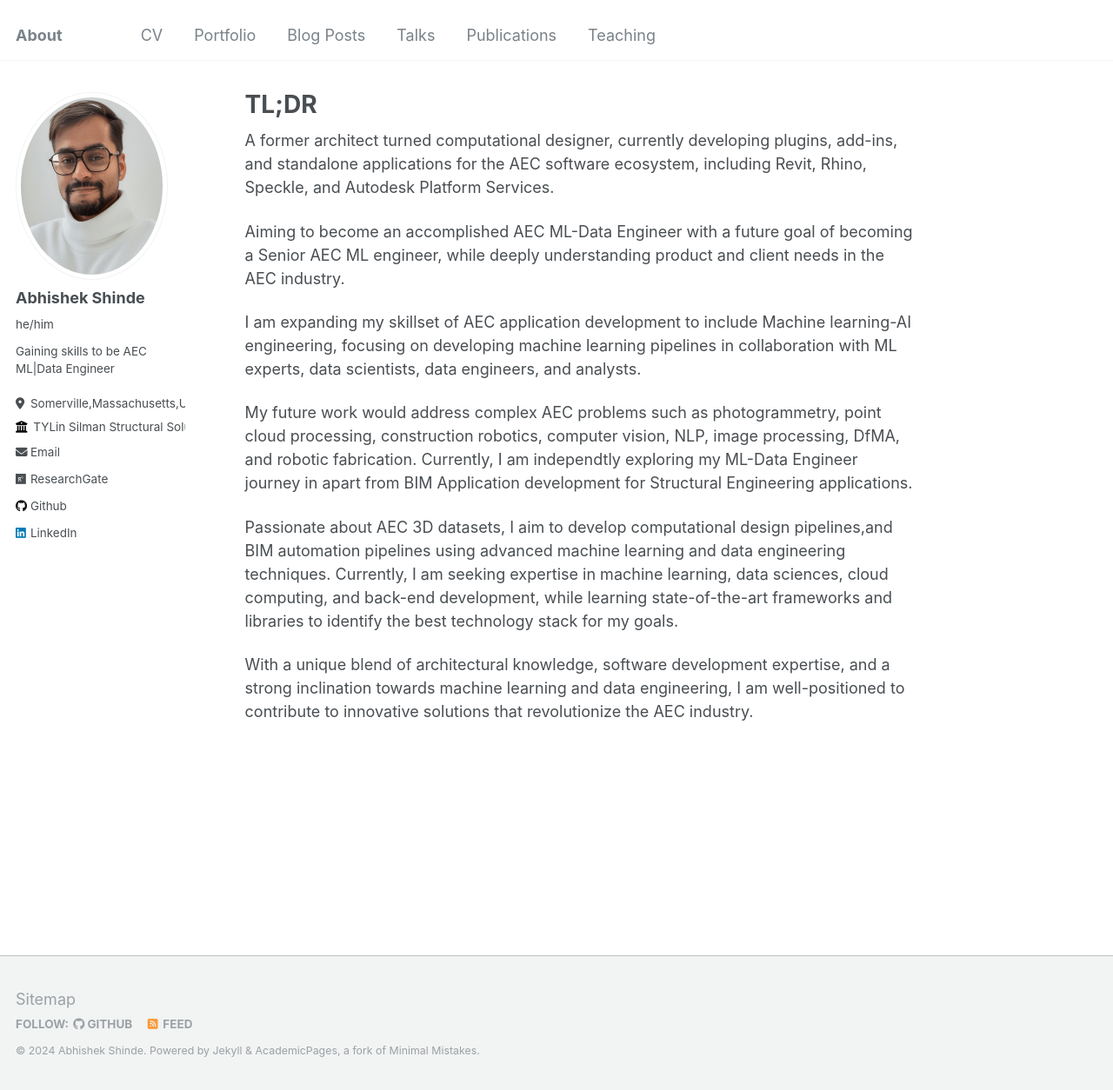
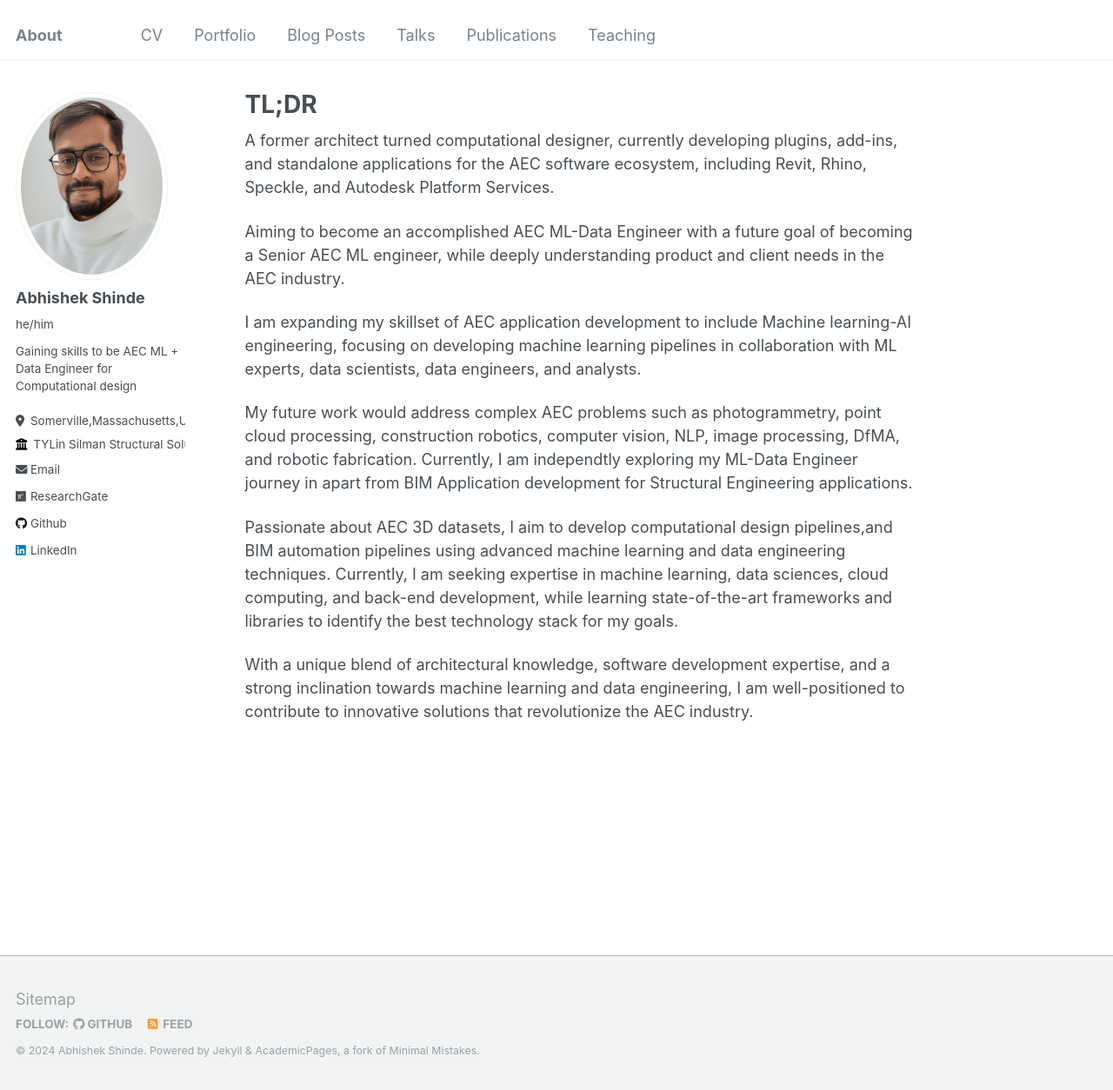
Before and after one commit to InquisitiveAS/InquisitiveAS.github.io, a Jekyll site: the page built from _pages/about.md, in a window 1280 px wide and 1254 px high. Shown: the whole window at 87% size. Built offline with Jekyll 4.4.1, drawn with Linux system fonts in a browser that asks for light colours.

Commit message:
Update config

```diff
--- a/_config.yml
+++ b/_config.yml
@@ -11,7 +11,7 @@ locale                   : "en-US"
 title                    : "About"
 title_separator          : "-"
 name                     : &name "Abhishek Shinde"
-description              : &description "Computational designer & Maker learning ML+Data+Full Stack"
+description              : &description "Computational designer & Maker learning ML+Data+Backend"
 url                      : https://Inquisitiveas.github.io # the base hostname & protocol for your site e.g. "https://mmistakes.github.io"
 baseurl                  : "" # the subpath of your site, e.g. "/blog"
 repository               : "Inquisitiveas.github.io"
@@ -24,7 +24,7 @@ author:
   avatar           : "headshot_Abhi_r.png"
   name             : "Abhishek Shinde"
   pronouns         :  he/him
-  bio              : "Gaining skills to be AEC ML|Data Engineer"
+  bio              : "Gaining skills to be AEC ML + Data Engineer for Computational design "
   location         : "Somerville,Massachusetts,USA"
   employer         : "TYLin Silman Structural Solutions"
   uri              : # URL
```
